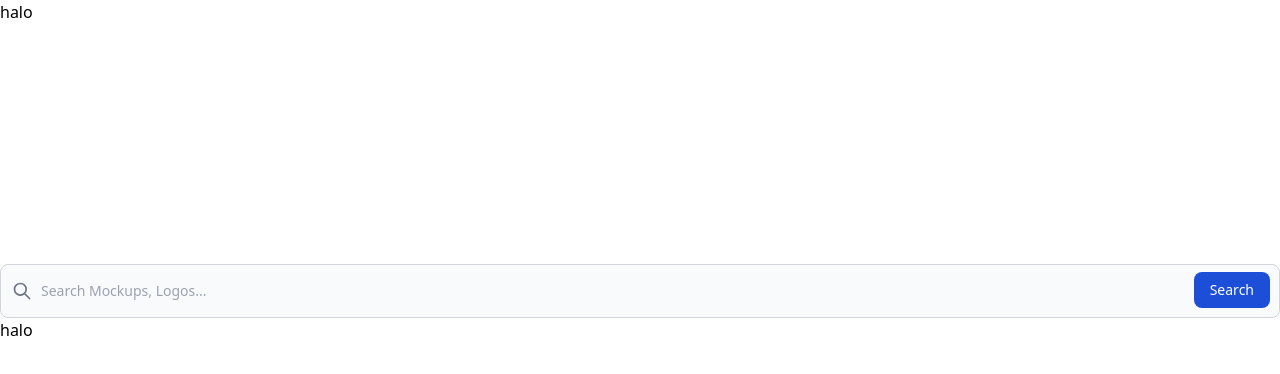
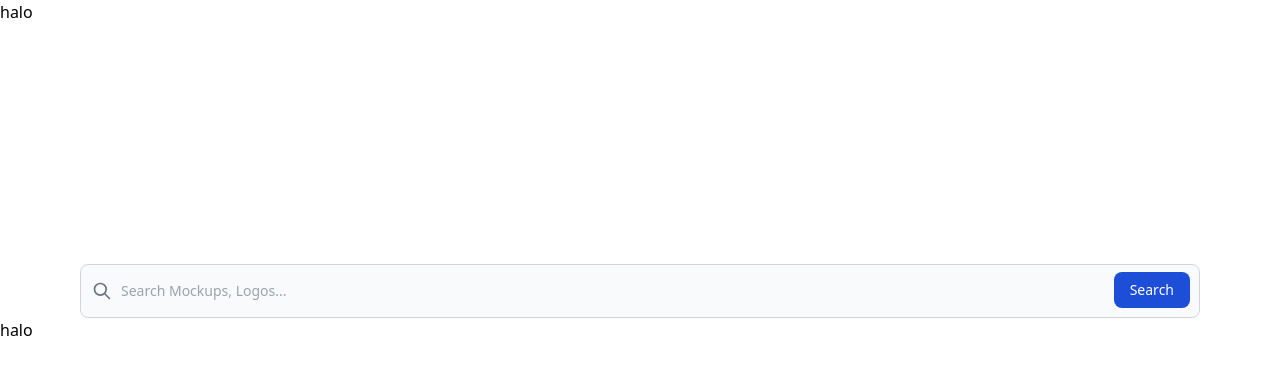
Before and after one commit to ditif/ditif.github.io, a website: page index.html in a window 1280 px wide. Drawn offline with Linux system fonts and the light colour scheme.

Commit message:
add margin pinggir

```diff
--- a/index.html
+++ b/index.html
@@ -10,7 +10,7 @@
 <body>
  <section>halo</section>
 
-        <div class="relative mt-60">
+        <div class="relative mt-60 mx-20">
             <div class="absolute inset-y-0 left-0 flex items-center pl-3 pointer-events-none">
                 <svg aria-hidden="true" class="w-5 h-5 text-gray-500 dark:text-gray-400" fill="none" stroke="currentColor" viewBox="0 0 24 24" xmlns="http://www.w3.org/2000/svg"><path stroke-linecap="round" stroke-linejoin="round" stroke-width="2" d="M21 21l-6-6m2-5a7 7 0 11-14 0 7 7 0 0114 0z"></path></svg>
             </div>
```
Also changed, not shown: public/css/ditif.css.
